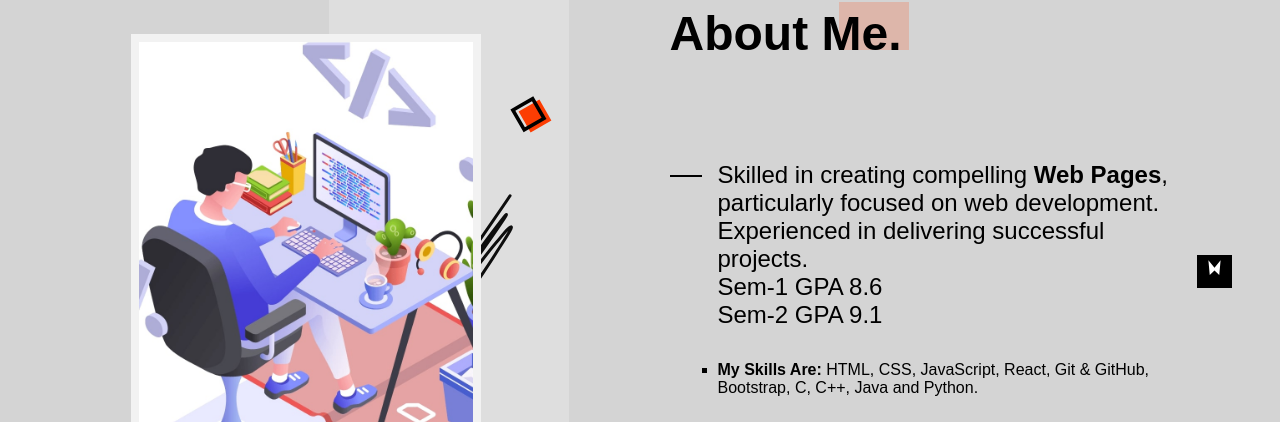
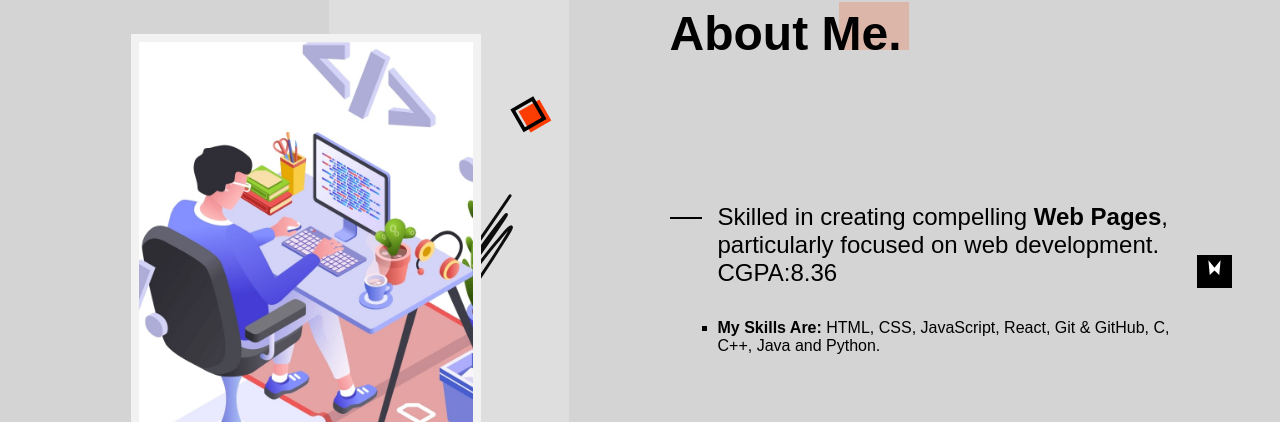
Before and after one commit to K-Kaushal61/Portfolio, a plain HTML site: page index.html in a window 1280 px wide. Shown: the part 912-1334 px from the top of the page. Drawn offline with nearby package versions, Linux system fonts and the light colour scheme; a web font is replaced by a local one.

Commit message:
Update index.html

```diff
--- a/index.html
+++ b/index.html
@@ -133,17 +133,14 @@
             <div class="about__info">
                <p class="about__description">
                   Skilled in creating compelling <b>Web Pages</b>,
-                   particularly focused on  web development.
-                    Experienced in delivering successful projects.
-                     <br>
-                    Sem-1 GPA 8.6
-                    <br>
-                    Sem-2 GPA 9.1
+                  particularly focused on  web development.
+                  <br>
+                    CGPA:8.36
                </p>
                <ul class="about__list">
                   <li class="about__item">
                      <b>My Skills Are:</b> HTML, CSS, JavaScript,
-                     React, Git & GitHub, Bootstrap, C, C++, Java and Python.
+                     React, Git & GitHub, C, C++, Java and Python.
                   </li>
                </ul>
                <div class="about__buttons">
```
